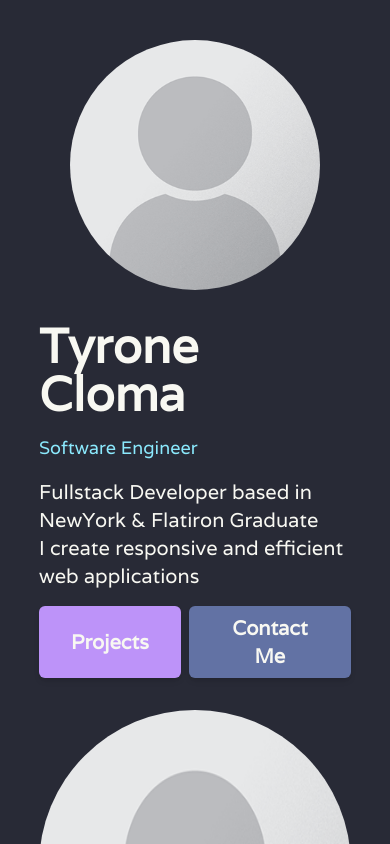
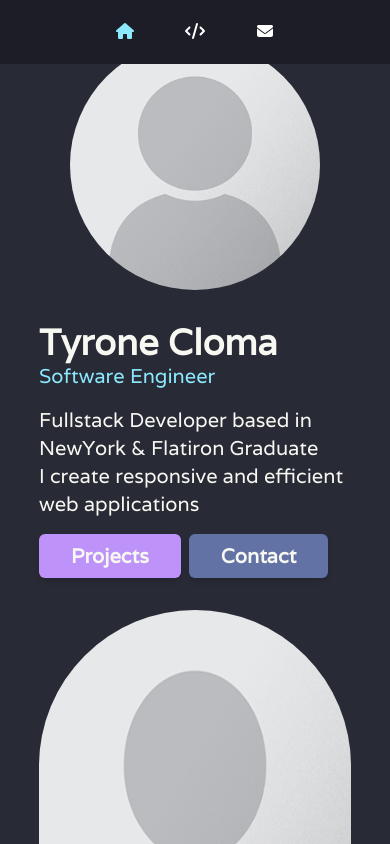
Before and after one commit to tcloma/portfolio-site, a Next.js app: page / in a window 390 px wide. Shown: the top 844 px of the page. Built offline with nearby package versions, Linux system fonts and the light colour scheme.

Commit message:
improved responiveness of navbar and page containers

```diff
--- a/components/layouts/NavBar.tsx
+++ b/components/layouts/NavBar.tsx
@@ -15,8 +15,8 @@ const NavBar: FC = () => {
    }
 
    return (
-      <nav className='fixed top-0 z-10 hidden min-h-screen w-[5rem] flex-col items-center justify-center bg-dDbg py-5 text-white lg:flex'>
-         <div className='flex w-1/3 flex-col gap-10'>
+      <nav className='fixed top-0 z-10 flex w-full flex-row items-center justify-center bg-dDbg py-5 text-white lg:min-h-screen lg:w-[5rem] lg:flex-col'>
+         <div className='flex w-1/3 flex-row items-center justify-center gap-10 lg:flex-col'>
             <button className={checkPage('/')} onClick={() => router.push('/')}>
                <FontAwesomeIcon icon={faHouse} />
             </button>
--- a/pages/contact.tsx
+++ b/pages/contact.tsx
@@ -22,13 +22,13 @@ const Contact: NextPage = () => {
    }
 
    return (
-      <main className='page lg:flex-row lg:justify-evenly '>
-         <section className='half-section gap-4  bg-dBg'>
+      <main className='page pt-[20px] lg:flex-row lg:justify-evenly lg:pt-0 '>
+         <section className='half-section gap-4 bg-dBg'>
             <h1 className='text-5xl font-semibold text-dCyan'> Contact Me </h1>
-            <form className='relative flex flex-col gap-4 text-black'>
+            <form className='relative flex w-[85%] flex-col gap-4 text-black lg:w-auto'>
                <div className='flex flex-row gap-3'>
-                  <input className='input-field' placeholder='Name' />
-                  <input className='input-field' placeholder='Email' />
+                  <input className='input-field w-1/2' placeholder='Name' />
+                  <input className='input-field w-1/2' placeholder='Email' />
                </div>
                <input className='input-field' placeholder='Subject' />
                <textarea
--- a/pages/index.tsx
+++ b/pages/index.tsx
@@ -17,13 +17,15 @@ const Home: NextPage = () => {
                height={250}
             />
             <div className='flex w-full flex-col gap-4'>
-               <h1 className='text-5xl font-semibold lg:text-7xl'>
-                  Tyrone Cloma
-               </h1>
-               <h1 className='text-lg text-dCyan lg:text-3xl'>
-                  Software Engineer
-               </h1>
-               <div className='text-xl font-normal'>
+               <div>
+                  <h1 className='text-4xl font-semibold lg:text-7xl'>
+                     Tyrone Cloma
+                  </h1>
+                  <h1 className='text-xl text-dCyan lg:text-3xl'>
+                     Software Engineer
+                  </h1>
+               </div>
+               <div className='text-xl'>
                   <p>
                      Fullstack Developer based in NewYork & Flatiron Graduate
                   </p>
@@ -41,7 +43,7 @@ const Home: NextPage = () => {
                      onClick={() => router.push('/contact')}
                      className='rounded-md bg-dBlue py-2 px-8 font-semibold shadow-md hover:bg-dWhite hover:text-dBlue'
                   >
-                     Contact Me
+                     Contact
                   </button>
                </div>
             </div>
@@ -53,7 +55,7 @@ const Home: NextPage = () => {
                height={800}
             />
          </section>
-         <section id='about' className='slide h-96'></section>
+         <section id='about' className='slide lg:h-96'></section>
       </main>
    )
 }
--- a/pages/projects.tsx
+++ b/pages/projects.tsx
@@ -4,8 +4,8 @@ import ProjectCard from '../components/ProjectCard'
 
 const Projects: NextPage = () => {
    return (
-      <main className='page'>
-         <section className='flex w-full flex-col items-center justify-center gap-10 lg:flex-row lg:gap-4'>
+      <main className='page pt-[20px] lg:pt-0'>
+         <section className='flex w-[90%] flex-col flex-wrap items-center justify-center gap-10 pt-[5rem] lg:flex-row lg:gap-4'>
             {projectData.map((project, index) => (
                <ProjectCard key={index} projectData={project} />
             ))}
--- a/styles/globals.css
+++ b/styles/globals.css
@@ -18,7 +18,7 @@
 
 @layer components {
    .page {
-      @apply flex min-h-screen flex-col items-center justify-center bg-dBg text-dWhite;
+      @apply flex min-h-screen flex-col items-center justify-center bg-dBg text-dWhite lg:pt-0;
    }
    .input-field {
       @apply rounded-md p-4;
@@ -42,9 +42,9 @@
 }
 
 .navBtn {
-   @apply hover:text-dCyan;
+   @apply min-w-[30px]  hover:text-dCyan lg:w-full;
 }
 
 .navBtnClicked {
-   @apply text-dCyan;
+   @apply min-w-[30px]  text-dCyan lg:w-full;
 }
```
